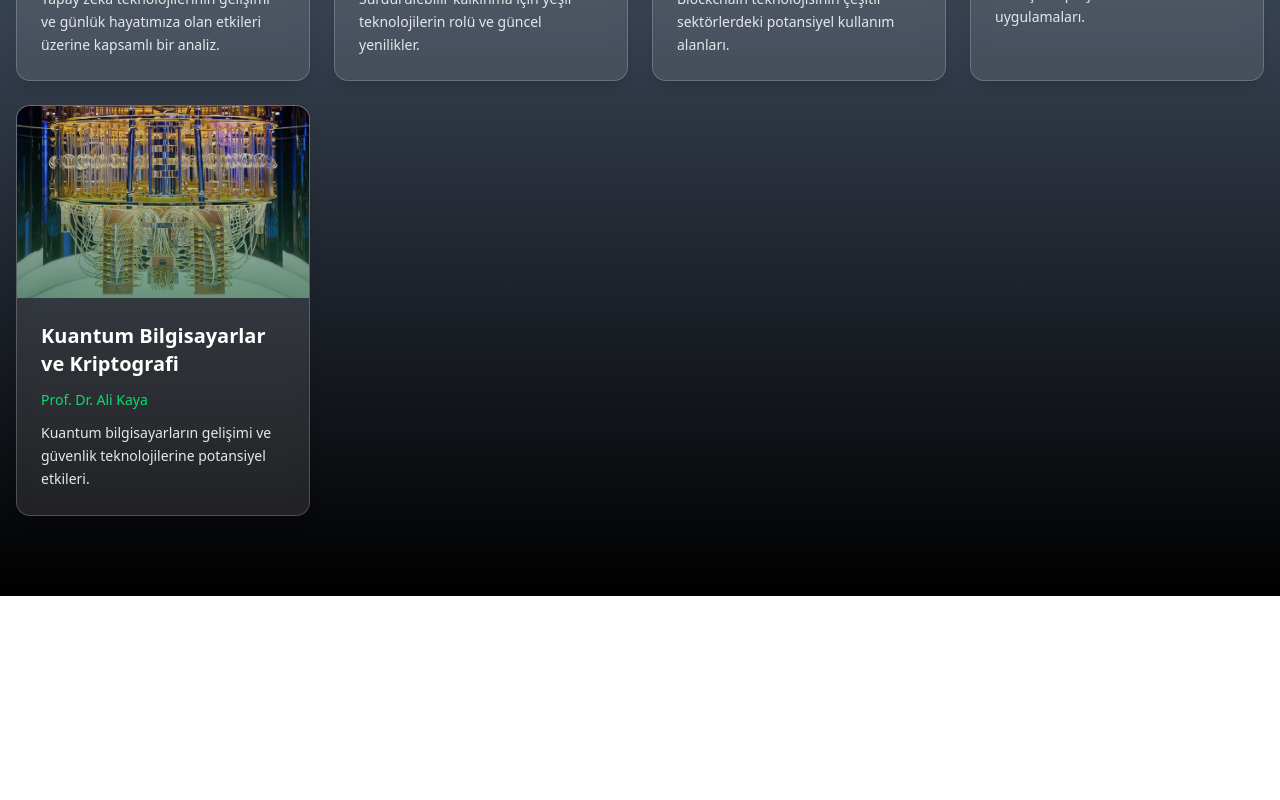
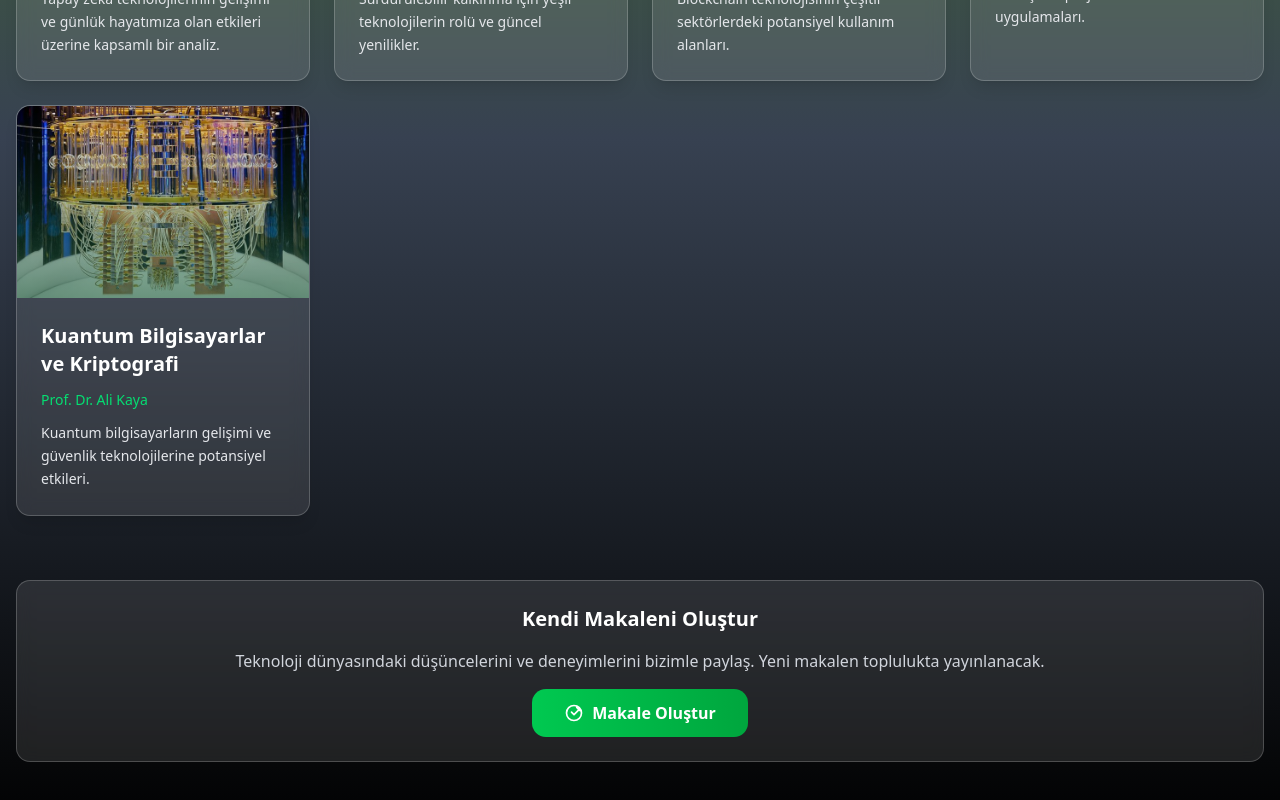
Before and after one commit to mustafaakagunduz/dgd, a Next.js app: page /tech-club in a window 1280 px wide. Shown: the part 565-1365 px from the top of the page. Before the commit the page ends 1161 px from the top, so only its background shows below. Built offline with nearby package versions, Linux system fonts and the light colour scheme.

Commit message:
forum ilk kısım eklendi-2

```diff
--- a/public/locales/en.json
+++ b/public/locales/en.json
@@ -261,6 +261,11 @@
   },
   "essay": {
     "backButton": "Go Back"
+  },
+  "addEssay": {
+    "title": "Create Your Own Article",
+    "description": "Share your thoughts and experiences from the tech world with us. Your new article will be published in the community.",
+    "button": "Create Article"
   }
 
 }
--- a/public/locales/tr.json
+++ b/public/locales/tr.json
@@ -265,5 +265,10 @@
   },
   "essay": {
     "backButton": "Geri Dön"
+  },
+  "addEssay": {
+    "title": "Kendi Makaleni Oluştur",
+    "description": "Teknoloji dünyasındaki düşüncelerini ve deneyimlerini bizimle paylaş. Yeni makalen toplulukta yayınlanacak.",
+    "button": "Makale Oluştur"
   }
 }
--- /dev/null
+++ b/src/app/tech-club/AddEssayCard.tsx
@@ -0,0 +1,50 @@
+"use client";
+
+import React from 'react';
+import { motion } from 'framer-motion';
+import { useLanguage } from '@/contexts/LanguageContext';
+
+const AddEssayCard = () => {
+    const { t } = useLanguage();
+
+    return (
+        <motion.div
+            initial={{ opacity: 0, y: 30 }}
+            animate={{ opacity: 1, y: 0 }}
+            transition={{ duration: 0.6, delay: 0.3 }}
+            className="bg-white/10 backdrop-blur-sm border border-white/20 rounded-xl p-6 text-center hover:bg-white/15 transition-all duration-300 w-full"
+        >
+            <div className="flex flex-col items-center space-y-4">
+                {/* Title */}
+                <h3 className="text-xl font-bold text-white">
+                    {t("addEssay.title")}
+                </h3>
+
+                {/* Description */}
+                <p className="text-gray-300 text-base">
+                    {t("addEssay.description")}
+                </p>
+
+                {/* Add Button */}
+                <button className="px-8 py-3 bg-gradient-to-r from-green-500 to-green-600 text-white font-semibold rounded-xl hover:from-green-400 hover:to-green-500 transition-all duration-300 transform hover:scale-105 flex items-center gap-2">
+                    <svg
+                        className="w-5 h-5"
+                        fill="none"
+                        stroke="currentColor"
+                        viewBox="0 0 24 24"
+                    >
+                        <path
+                            strokeLinecap="round"
+                            strokeLinejoin="round"
+                            strokeWidth={2}
+                            d="M15.232 5.232l3.536 3.536M9 11l3 3 6-6M21 12a9 9 0 11-18 0 9 9 0 0118 0z"
+                        />
+                    </svg>
+                    {t("addEssay.button")}
+                </button>
+            </div>
+        </motion.div>
+    );
+};
+
+export default AddEssayCard;
--- a/src/app/tech-club/page.tsx
+++ b/src/app/tech-club/page.tsx
@@ -4,6 +4,7 @@ import React from 'react';
 import { motion } from 'framer-motion';
 import { essays } from '@/lib/essays';
 import EssayCard from "@/app/tech-club/EssayCard";
+import AddEssayCard from "@/app/tech-club/AddEssayCard";
 import { useLanguage } from '@/contexts/LanguageContext';
 
 const TechClubPage = () => {
@@ -48,6 +49,11 @@ const TechClubPage = () => {
                         />
                     ))}
                 </motion.div>
+
+                {/* Add Essay Section */}
+                <div className="mt-16">
+                    <AddEssayCard />
+                </div>
             </div>
         </div>
     );
```
